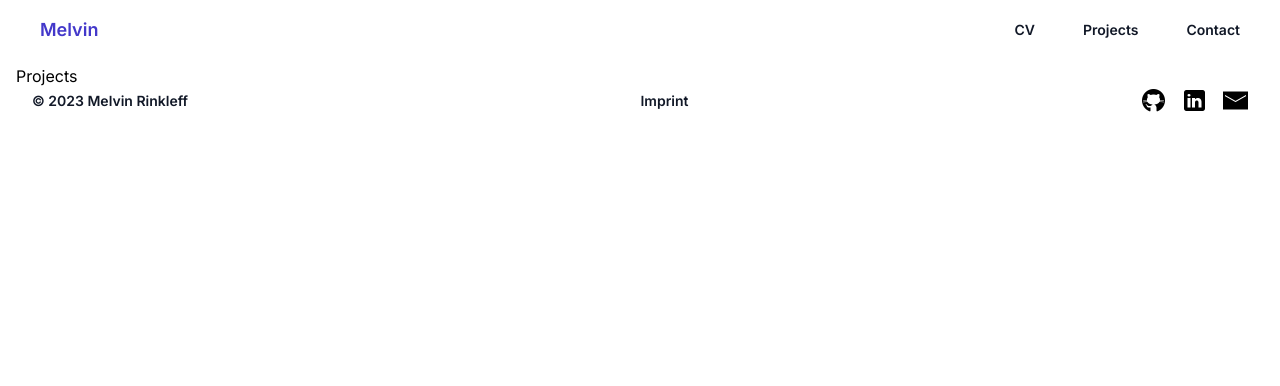
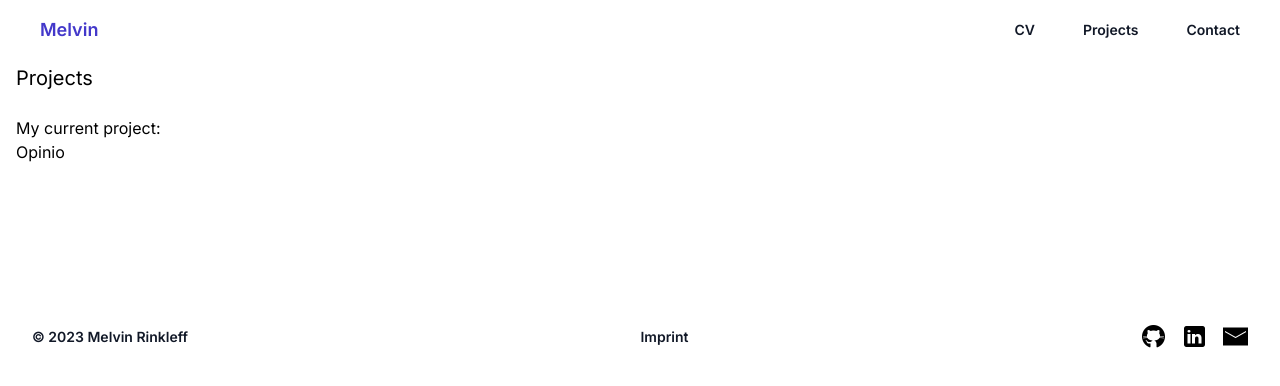
Before and after one commit to Melvin2306/melvinrinkleff.de, a Next.js app in the folder website/: page /projects in a window 1280 px wide. Shown: the top 386 px of the page. Built offline with nearby package versions, Linux system fonts and the light colour scheme.

Commit message:
Update page.tsx

```diff
--- a/website/src/app/projects/page.tsx
+++ b/website/src/app/projects/page.tsx
@@ -1,7 +1,14 @@
+import Link from "next/link";
+
 export default function Projects() {
   return (
-    <div>
-      <h1>Projects</h1>
+    <div className="mb-40">
+      <h1 className="text-xl mb-6">Projects</h1>
+
+      <p>My current project: </p>
+      <Link href="https://app.getopinio.com/" className="hover:underline">
+        Opinio
+      </Link>
     </div>
   );
 }
```
